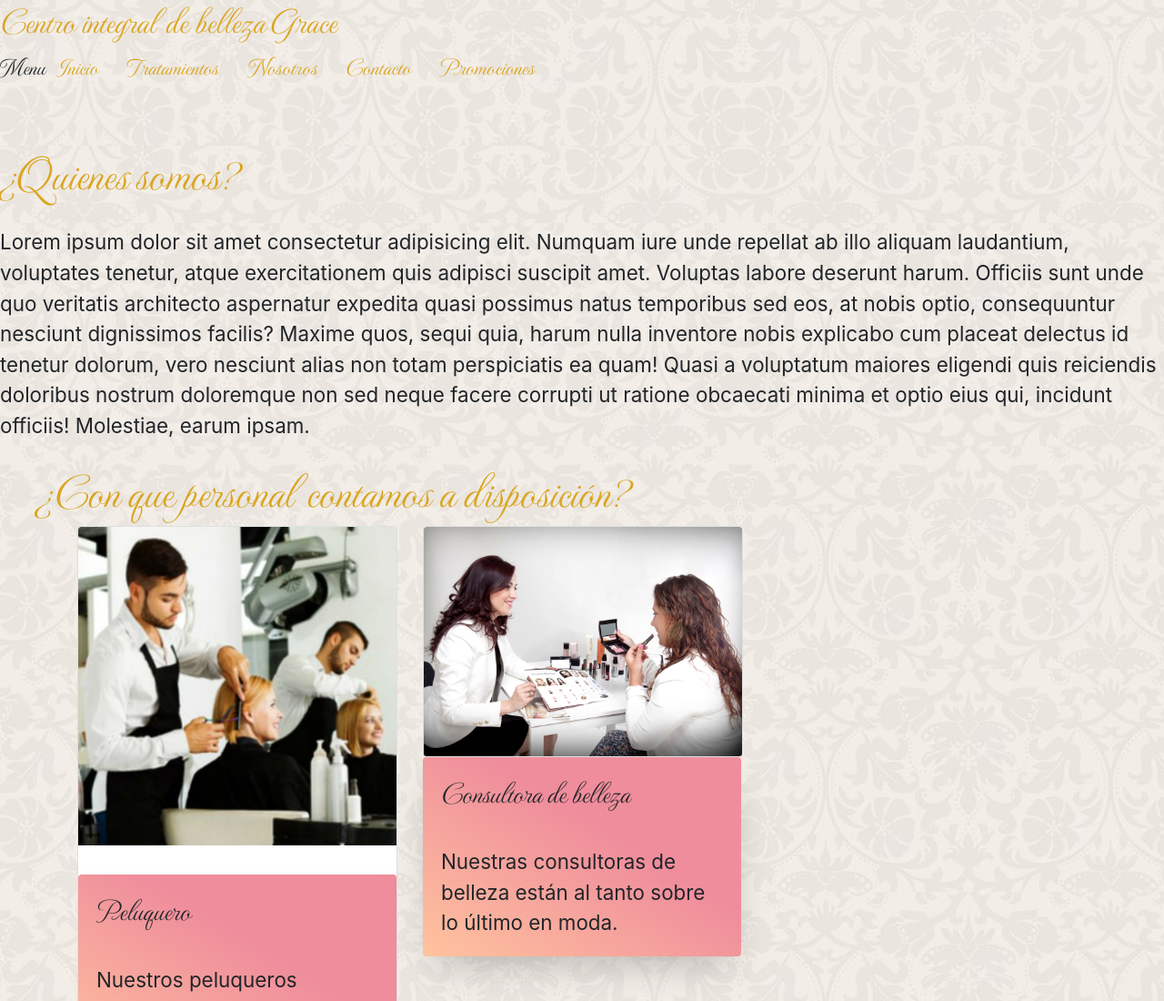
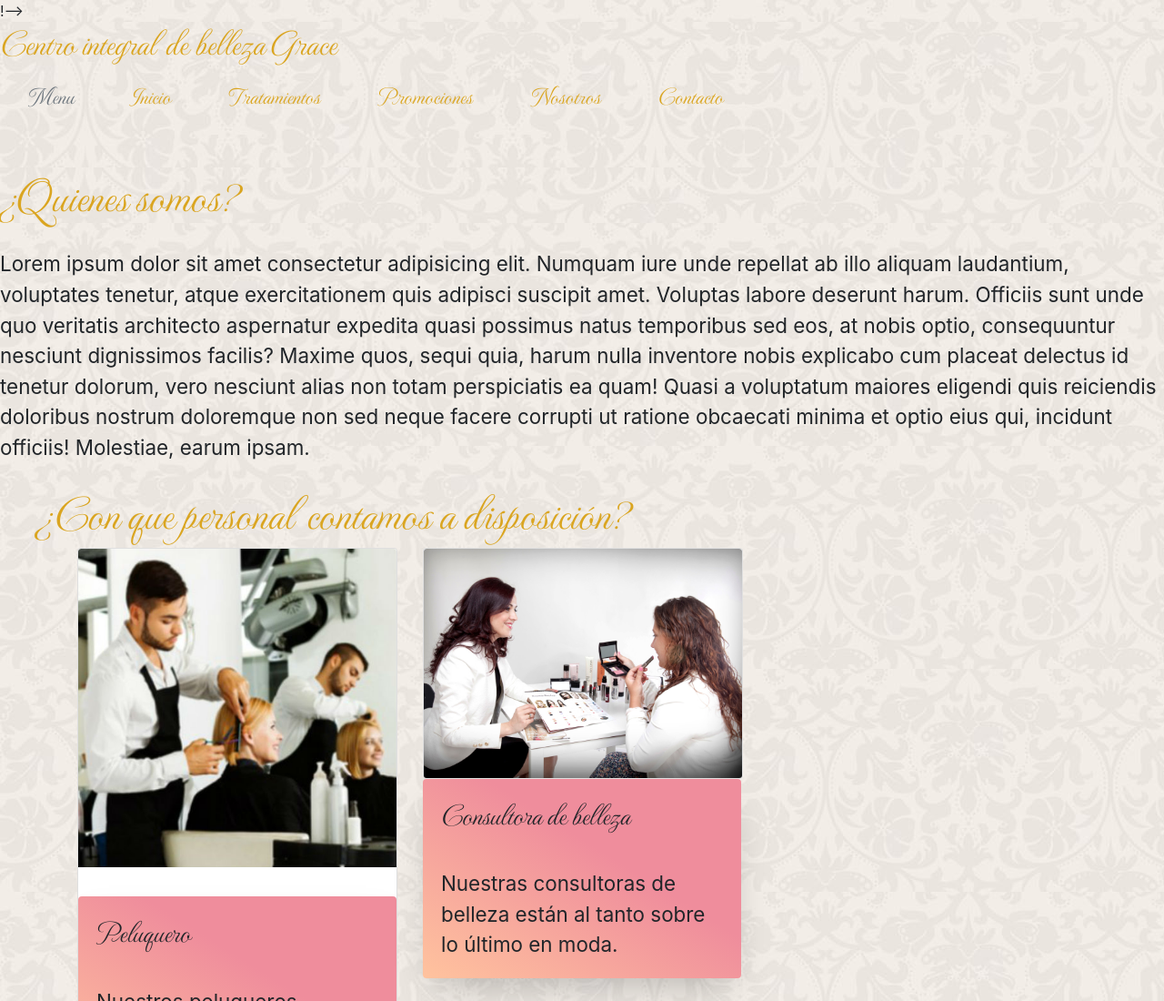
Before and after one commit to DAB091/FirstRepo, a plain HTML site: page pages/Nosotros.html in a window 1280 px wide. Shown: the top 1100 px of the page at 91% size. Drawn offline with nearby package versions, Linux system fonts and the light colour scheme.

Commit message:
Btnavcards

```diff
--- a/css/Styles.css
+++ b/css/Styles.css
@@ -4,14 +4,13 @@
 }
 
 /*Diseño menú, header y background*/
-.menu {
+.nav {
     font-size: 2vw;
     font-family: MonteCarlo-Regular;
-    display: flex;
     list-style: none;
 }
 
-.menu a {
+.nav a {
     text-decoration: none;
     margin: 0rem 1rem;
     color: goldenrod;
@@ -399,8 +398,8 @@ li {
     position: relative;
 }
 
-.menu a:before,
-.menu a:after {
+.nav a:before,
+.nav a:after {
     content: "";
     width: 80px;
     height: 1px;
@@ -411,20 +410,20 @@ li {
     transition: all .4s;
 }
 
-.menu a:before {
+.nav a:before {
     left: calc(50% - 40px);
 }
 
-.menu a:after {
+.nav a:after {
     right: calc(50% - 40px);
 }
 
-.menu a:hover:before {
+.nav a:hover:before {
     transform: rotate(45deg);
     opacity: 0.7;
 }
 
-.menu a:hover:after {
+.nav a:hover:after {
     transform: rotate(-45deg);
     opacity: 0.7;
 }
--- a/pages/Nosotros.html
+++ b/pages/Nosotros.html
@@ -7,7 +7,7 @@
     <meta name="viewport" content="width=device-width, initial-scale=1.0">
     <!-- CSS only -->
     <link rel="stylesheet" href="https://cdn.jsdelivr.net/npm/bootstrap@4.4.1/dist/css/bootstrap.min.css"
-        integrity="sha384-Vkoo8x4CGsO3+Hhxv8T/Q5PaXtkKtu6ug5TOeNV6gBiFeWPGFN9MuhOf23Q9Ifjh" crossorigin="anonymous">
+        integrity="sha384-Vkoo8x4CGsO3+Hhxv8T/Q5PaXtkKtu6ug5TOeNV6gBiFeWPGFN9MuhOf23Q9Ifjh" crossorigin="anonymous">!-->
     <link rel="stylesheet" href="../css/Styles.css">
     <title>Nosotros</title>
 </head>
@@ -16,15 +16,26 @@
     <header>
         <h1 id="Grace">Centro integral de belleza Grace</h1>
         <div class="nav-wrapper">
-            <nav class="menu"> Menu
-                <ul>
-                    <li><a href="../index.html">Inicio</a></li>
-                    <li><a href="../pages/Tratamientos.html">Tratamientos</a></li>
-                    <li><a href="../pages/Nosotros.html">Nosotros</a></li>
-                    <li><a href="../pages/Contacto.html">Contacto</a></li>
-                    <li><a href="../pages/Promociones.html">Promociones</a></li>
-                </ul>
-            </nav>
+            <ul class="nav">
+                <li class="nav-item">
+                    <a class="nav-link disabled" href="#" tabindex="-1" aria-disabled="true">Menu</a>
+                </li>
+                <li class="nav-item">
+                    <a class="nav-link active" aria-current="page" href="../index.html">Inicio</a>
+                </li>
+                <li class="nav-item">
+                    <a class="nav-link" href="../pages/Tratamientos.html">Tratamientos</a>
+                </li>
+                <li class="nav-item">
+                    <a class="nav-link" href="../pages/Promociones.html">Promociones</a>
+                </li>
+                <li class="nav-item">
+                    <a class="nav-link" href="#">Nosotros</a>
+                </li>
+                <li class="nav-item">
+                    <a class="nav-link" href="../pages/Contacto.html">Contacto</a>
+                </li>
+            </ul>
         </div>
     </header>
     <h2>¿Quienes somos?</h2>
```
Also changed, not shown: index.html (+3 -2 lines), pages/Contacto.html (+4 -3 lines), pages/Promociones.html (+4 -3 lines), pages/Tratamientos.html (+4 -3 lines).
